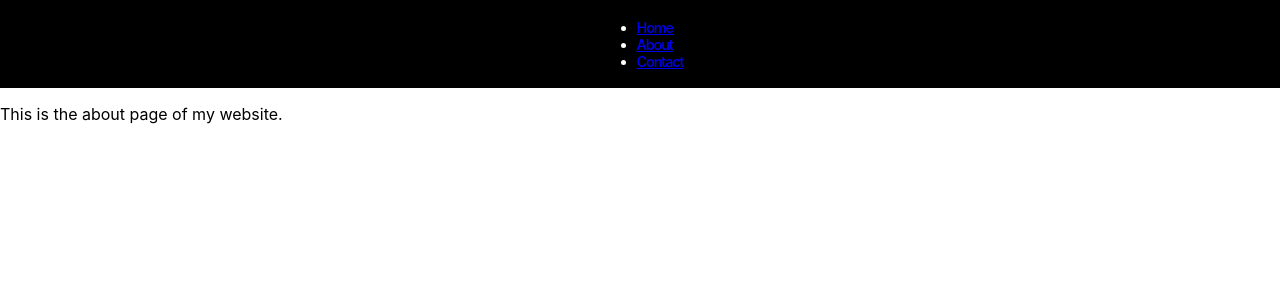
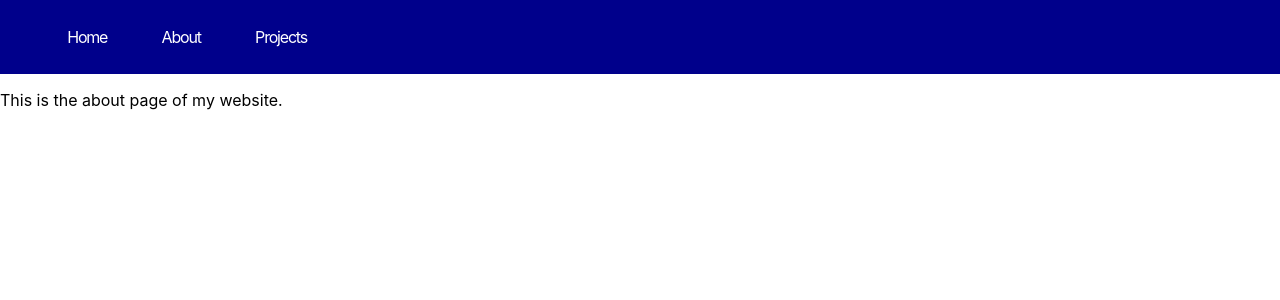
Before and after one commit to ramscuse/portfolio, a React (Create React App) app: page /About in a window 1280 px wide. Shown: the top 300 px of the page. Built offline with nearby package versions, Linux system fonts and the light colour scheme.

Commit message:
Better Styled Navbar

```diff
--- a/src/App.css
+++ /dev/null
@@ -1,13 +0,0 @@
-.navbar {
-  background-color: black;
-  display: flex;
-  align-items: center;
-  justify-content: space-around;
-  margin: auto;
-  height: 5.5rem;
-
-  font-weight: 500;
-  font-size: 14.4608px;
-  letter-spacing: -0.075em;
-  color: #FFFFFF;
-}
--- a/src/App.js
+++ b/src/App.js
@@ -1,24 +1,19 @@
 import React from 'react';
-import { Routes, Route, Link } from 'react-router-dom';
+import { Routes, Route} from 'react-router-dom';
+import Navbar from './Components/Navbar'
 import Home from './Components/Home';
 import About from './Components/About';
 import Contact from './Components/Contact';
-import './App.css';
+import './css/App.css';
 
 function App() {
   return (
       <div>
-        <nav className="navbar">
-          <ul>
-            <li><Link to="/">Home</Link></li>
-            <li><Link to="/about">About</Link></li>
-            <li><Link to="/contact">Contact</Link></li>
-          </ul>
-        </nav>
+        <Navbar/>
         <Routes>
           <Route path="/" exact element= { <Home/> } />
-          <Route path="/about" element= { <About/> } />
-          <Route path="/contact" element= { <Contact/> } />
+          <Route path="/About" element= { <About/> } />
+          <Route path="/Projects" element= { <Contact/> } />
         </Routes>
       </div>
   );
--- a/src/Components/Contact.js
+++ b/src/Components/Contact.js
@@ -1,6 +1,6 @@
 import React from 'react';
 
-function Contact() {
+function Projects() {
   return (
     <div>
       <p>This is the contact page of my website.</p>
@@ -8,4 +8,4 @@ function Contact() {
   );
 }
 
-export default Contact;
+export default Projects;
--- /dev/null
+++ b/src/Components/Navbar.js
@@ -0,0 +1,31 @@
+import React from 'react';
+import '../css/Navbar.css'
+import { useNavigate } from 'react-router-dom';
+
+function Navbar() {
+    const navigate = useNavigate();
+
+    function home() {
+        navigate('/');
+    }
+
+    function about () {
+        navigate('/About');
+    }
+
+    function project() {
+        navigate('/Projects');
+    }
+
+    return (
+        <nav className="navbar">
+            <ul>
+                <li onClick={home}>Home</li>
+                <li onClick={about}>About</li>
+                <li onClick={project}>Projects</li>
+            </ul>
+        </nav>
+    );
+}
+
+export default Navbar;
--- /dev/null
+++ b/src/css/Navbar.css
@@ -0,0 +1,20 @@
+.navbar ul {
+    background-color: darkblue;
+    display: flex;
+    margin: auto;
+
+    letter-spacing: -0.075em;
+    color: #FFFFFF;
+    list-style-type: none;
+}
+
+.navbar ul li {
+    float: left;
+    padding: 1.5rem;
+    margin: .2rem;
+    font-size: 1rem;
+}
+
+.navbar ul li:hover {
+    background-color: blue;
+}
--- a/src/index.css
+++ b/src/css/index.css
@@ -1,6 +1,6 @@
 body {
   margin: 0;
-  font-family: -apple-system, BlinkMacSystemFont, 'Segoe UI', 'Roboto', 'Oxygen',
+  font-family: 'Ariel', -apple-system, BlinkMacSystemFont, 'Segoe UI', 'Roboto', 'Oxygen',
     'Ubuntu', 'Cantarell', 'Fira Sans', 'Droid Sans', 'Helvetica Neue',
     sans-serif;
   -webkit-font-smoothing: antialiased;
--- a/src/index.js
+++ b/src/index.js
@@ -1,6 +1,6 @@
 import React from 'react';
 import ReactDOM from 'react-dom/client';
-import './index.css';
+import './css/index.css';
 import App from './App';
 import reportWebVitals from './reportWebVitals';
 import { BrowserRouter } from "react-router-dom";
```
Also changed, not shown: src/css/App.css (added).
